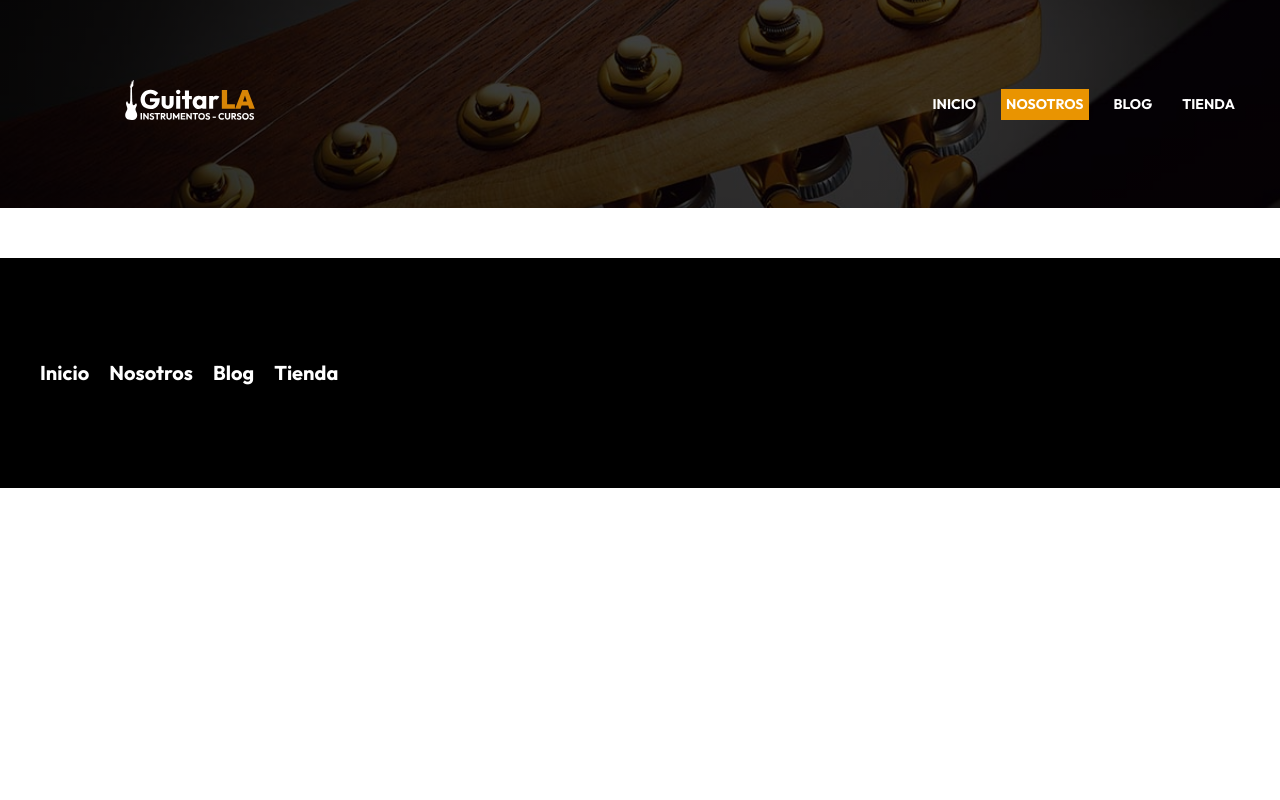
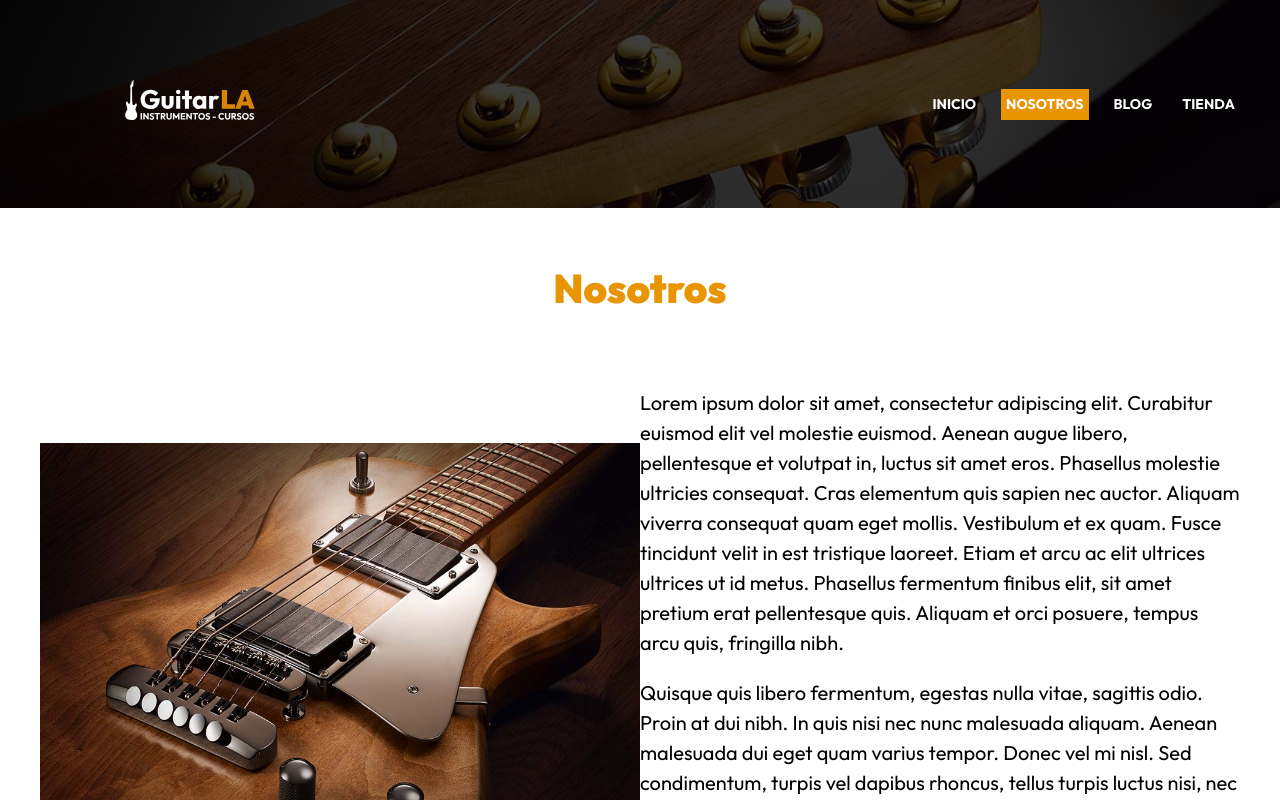
Before and after one commit to Moyrasc/Guitar-LA-Next.js, a Next.js app: page /about in a window 1280 px wide. Shown: the top 800 px of the page. Built offline with nearby package versions, Linux system fonts and the light colour scheme.

Commit message:
styles about

```diff
--- a/next.config.js
+++ b/next.config.js
@@ -2,6 +2,9 @@
 const nextConfig = {
   reactStrictMode: true,
   swcMinify: true,
+  images: {
+    formats: ["image/avif","image/webp"]
+  }
 }
 
 module.exports = nextConfig
--- a/pages/about.js
+++ b/pages/about.js
@@ -1,11 +1,23 @@
+import Image from "next/future/image";
 import Layout from "../components/layout";
+import styles from "../styles/about.module.css"
 
 const About = () => {
     return (
         <Layout
         title={'Nosotros'}
         description={'Sobre nosotros, guitarLA,tienda de música'}>
+            <main className="container">
+                <h2 className="heading">Nosotros</h2>
+                <div className={styles.content}>
+                        <Image src="/img/nosotros.jpg" alt="image about us" width={1000} height={800}/>
+                        <div>
+                            <p>Lorem ipsum dolor sit amet, consectetur adipiscing elit. Curabitur euismod elit vel molestie euismod. Aenean augue libero, pellentesque et volutpat in, luctus sit amet eros. Phasellus molestie ultricies consequat. Cras elementum quis sapien nec auctor. Aliquam viverra consequat quam eget mollis. Vestibulum et ex quam. Fusce tincidunt velit in est tristique laoreet. Etiam et arcu ac elit ultrices ultrices ut id metus. Phasellus fermentum finibus elit, sit amet pretium erat pellentesque quis. Aliquam et orci posuere, tempus arcu quis, fringilla nibh.</p>
 
+                            <p>Quisque quis libero fermentum, egestas nulla vitae, sagittis odio. Proin at dui nibh. In quis nisi nec nunc malesuada aliquam. Aenean malesuada dui eget quam varius tempor. Donec vel mi nisl. Sed condimentum, turpis vel dapibus rhoncus, tellus turpis luctus nisi, nec elementum sem dui a leo. Aliquam accumsan, leo in vestibulum ornare, tortor mauris suscipit diam, sit amet accumsan ex metus vitae nulla. Nulla fermentum, orci eu maximus elementum, ligula purus interdum tellus, non eleifend nisi ipsum eget nulla. Praesent congue blandit egestas. Proin faucibus nec ante id ultricies. Cras ac venenatis ipsum.</p>
+                        </div>
+                </div>
+            </main>
         </Layout>
     );
 }
--- /dev/null
+++ b/styles/about.module.css
@@ -0,0 +1,10 @@
+.content {
+    display: grid;
+    gap: 4 rem;
+}
+@media(min-width:768px) {
+    .content{
+        grid-template-columns: repeat(2, 1fr);
+        align-items: center;
+    }
+}
```
